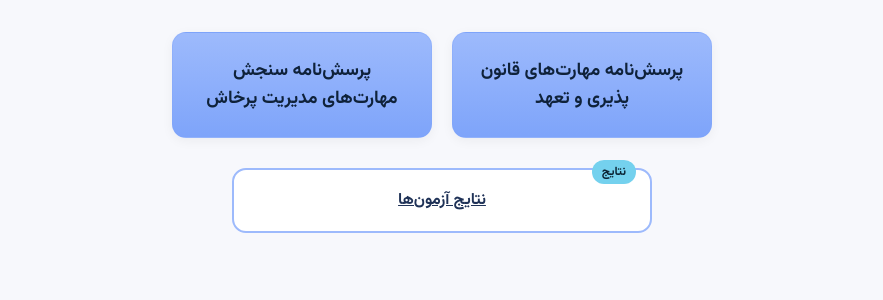
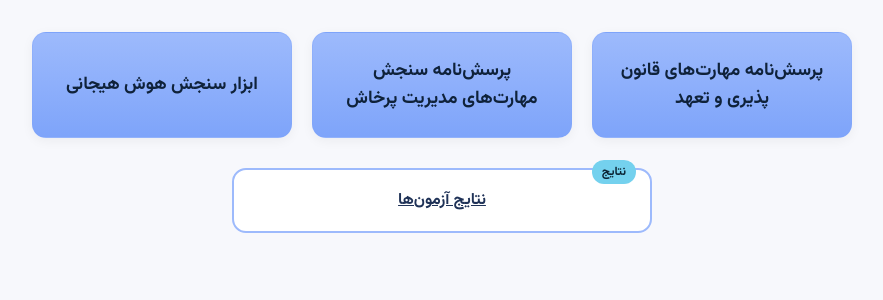
Before and after one commit to mehraveh/PsytestAnalysis, a Flask app: page / in a window 1280 px wide. Shown: the part 93-393 px from the top of the page, without its empty margins (198-1081 px from the left). Run offline with Flask 3, Linux system fonts and the light colour scheme.

Commit message:
Update first_page.html

```diff
--- a/templates/first_page.html
+++ b/templates/first_page.html
@@ -73,6 +73,9 @@
       <a class="btn-card btn-primary" href="https://docs.google.com/forms/d/e/1FAIpQLScIyiQZdg3e1y0HgEeB6X9uTT_YG1nqQrOLu20jVi9OuV7xLg/viewform" target="_blank">
         پرسش‌نامه سنجش مهارت‌های مدیریت پرخاش
       </a>
+      <a class="btn-card btn-primary" href="https://docs.google.com/forms/d/e/1FAIpQLScIyiQZdg3e1y0HgEeB6X9uTT_YG1nqQrOLu20jVi9OuV7xLg/viewform" target="_blank">
+        ابزار سنجش هوش هیجانی
+      </a>
     </section>
 
     <!-- دکمه نتایج، پایین وسط -->
```
